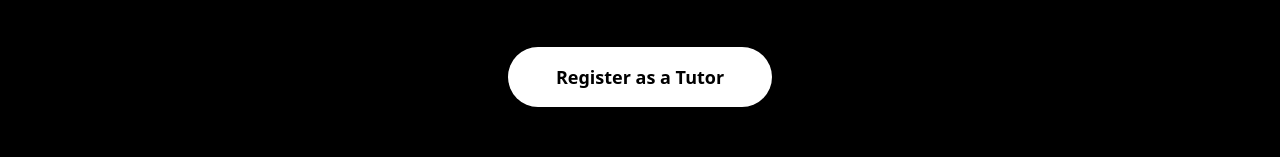
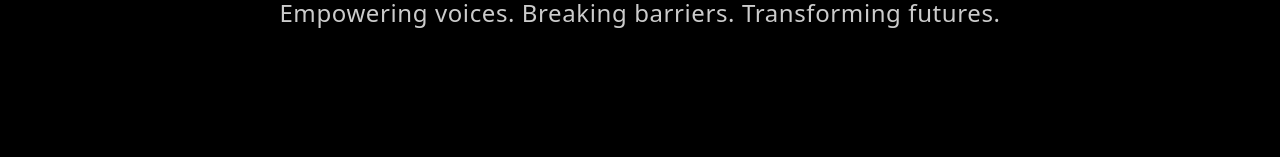
Before and after one commit to jjay123456/draft-space-project, a React (Vite) app: page / in a window 1280 px wide. Shown: the part 465-622 px from the top of the page. Built offline with nearby package versions, Linux system fonts and the light colour scheme.

Commit message:
Remove and add register button

```diff
--- a/src/components/ui/hero.tsx
+++ b/src/components/ui/hero.tsx
@@ -98,29 +98,6 @@ export default function ShaderShowcase() {
              Empowering voices. Breaking barriers. Transforming futures.
            </motion.p>
 
-          <motion.div className="flex justify-center items-center gap-6 flex-wrap" initial={{
-          opacity: 0,
-          y: 20
-        }} animate={{
-          opacity: 1,
-          y: 0
-        }} transition={{
-          duration: 0.6,
-          delay: 1.0
-        }}>
-
-              <motion.button
-                type="button"
-                onClick={() => {
-                  window.open('https://docs.google.com/forms/d/e/1FAIpQLSe77zVB0lEabj5X4RMu4h40teNzhMHomjXObz9oShkMcpNRYQ/viewform', '_blank', 'noopener,noreferrer');
-                }}
-                className="px-12 py-4 rounded-full bg-white text-black font-semibold text-lg transition-all duration-300 hover:bg-white/90 cursor-pointer shadow-2xl hover:shadow-xl border-0 outline-none focus:ring-2 focus:ring-white/50"
-                whileHover={{ scale: 1.05 }}
-                whileTap={{ scale: 0.95 }}
-              >
-                Register as a Tutor
-              </motion.button>
-          </motion.div>
         </div>
       </main>
 
```
